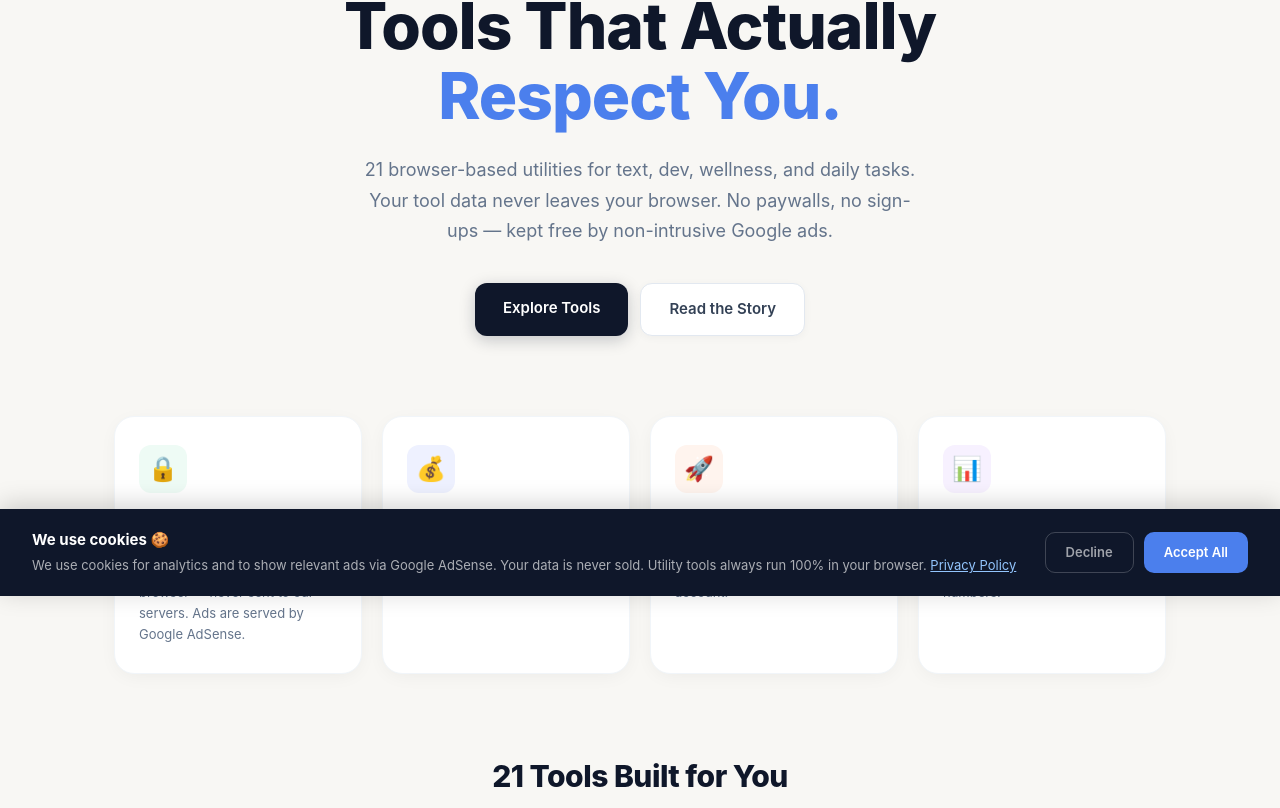
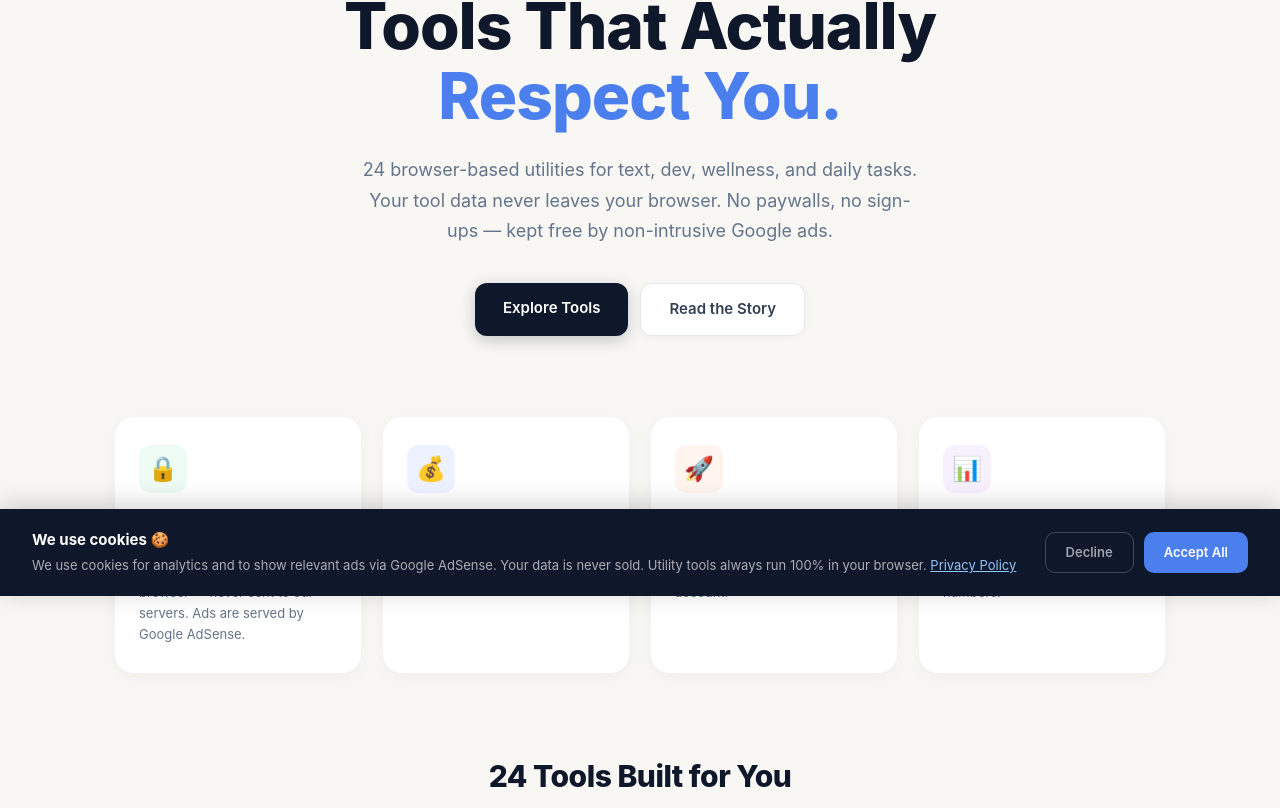
Before and after one commit to rakeshv02/tabutility-landing, a React (Vite) app: page / in a window 1280 px wide. Shown: the part 204-1012 px from the top of the page. Built offline with nearby package versions, Linux system fonts and the light colour scheme.

Commit message:
Update App.jsx

```diff
--- a/src/App.jsx
+++ b/src/App.jsx
@@ -236,7 +236,7 @@ export default function App() {
             margin: "0 auto 36px",
           }}
         >
-          21 browser-based utilities for text, dev, wellness, and daily tasks.
+          24 browser-based utilities for text, dev, wellness, and daily tasks.
           Your tool data never leaves your browser. No paywalls, no sign-ups — kept free by non-intrusive Google ads.
         </p>
         <div
@@ -386,7 +386,7 @@ export default function App() {
               letterSpacing: "-0.5px",
             }}
           >
-            21 Tools Built for You
+            24 Tools Built for You
           </h2>
           <p style={{ color: "#64748b", margin: 0, fontSize: 15 }}>
             No sign-up, no tracking, completely free.
```
